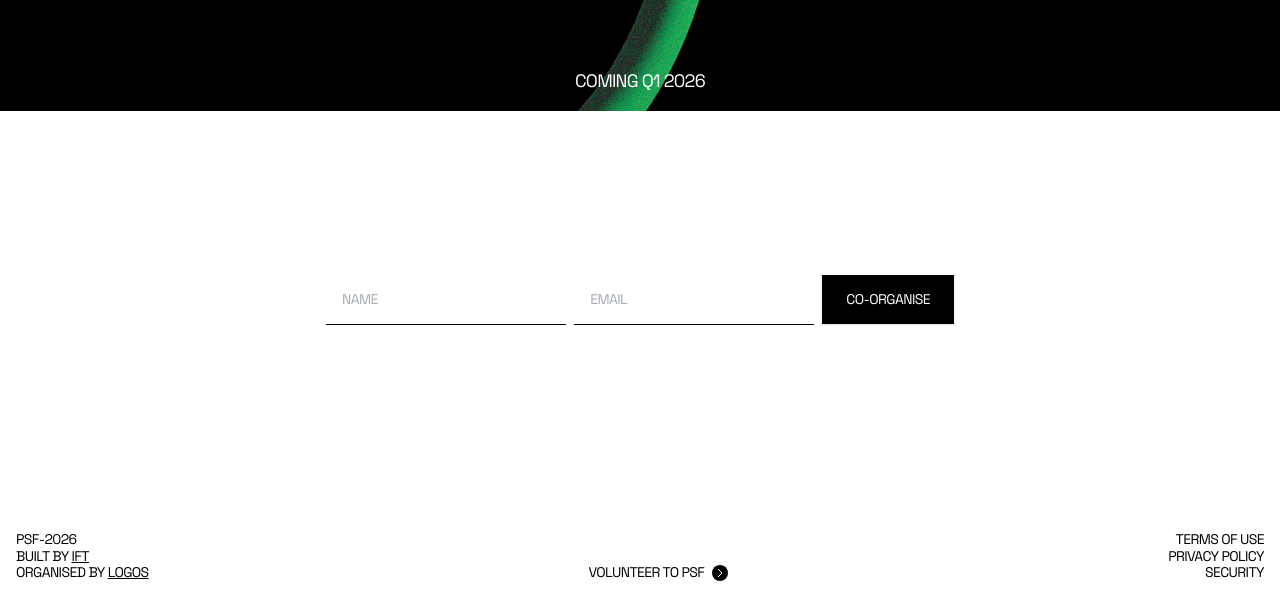
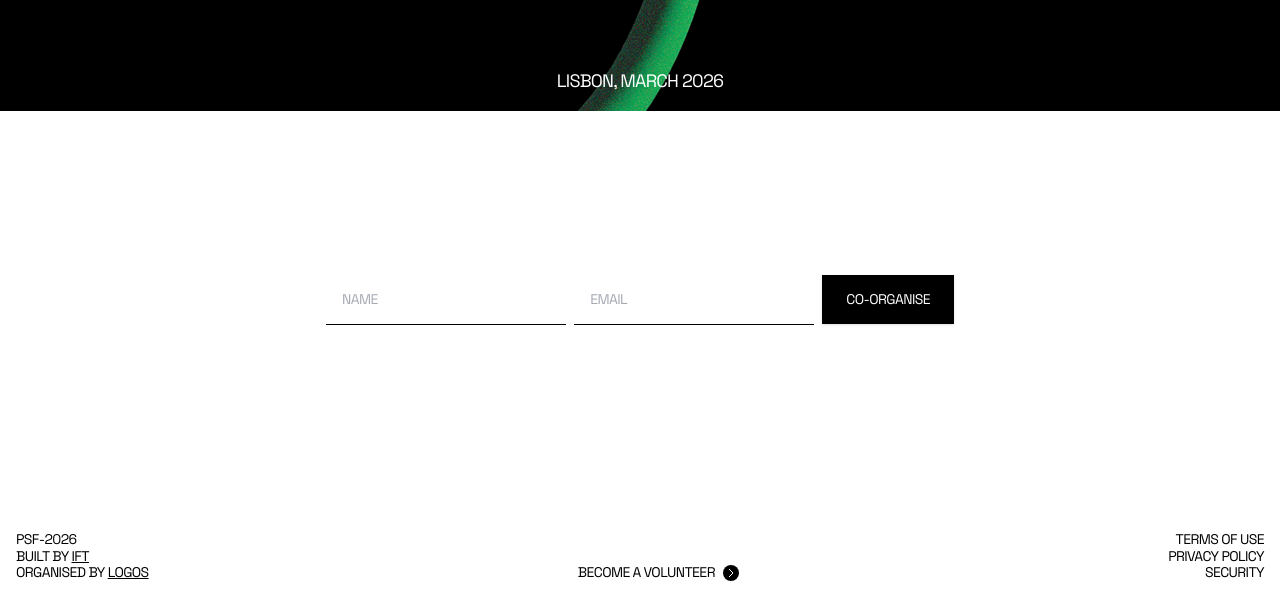
Before and after one commit to acid-info/psf.logos.co, a Next.js app: page / in a window 1280 px wide. Shown: the part 689-1283 px from the top of the page. Built offline with nearby package versions, Linux system fonts and the light colour scheme.

Commit message:
chore: update copy

```diff
--- a/app/page.tsx
+++ b/app/page.tsx
@@ -85,7 +85,7 @@ export default function Page() {
 
             <div className="relative mt-[32px] mb-6 sm:mt-0">
               <div className="h-[17px] text-center text-[16px] leading-[19.2px] tracking-[-0.672px] whitespace-nowrap text-white sm:text-[18px] sm:leading-[21.6px] sm:tracking-[-0.756px]">
-                COMING Q1 2026
+                LISBON, MARCH 2026
               </div>
             </div>
           </div>
--- a/components/Footer.tsx
+++ b/components/Footer.tsx
@@ -134,7 +134,7 @@ export default function Footer() {
             data-umami-event-section="footer"
             data-umami-event-element="link"
           >
-            <span>VOLUNTEER TO PSF</span>
+            <span>BECOME A VOLUNTEER</span>
             <ArrowRight />
           </a>
         </div>
```
